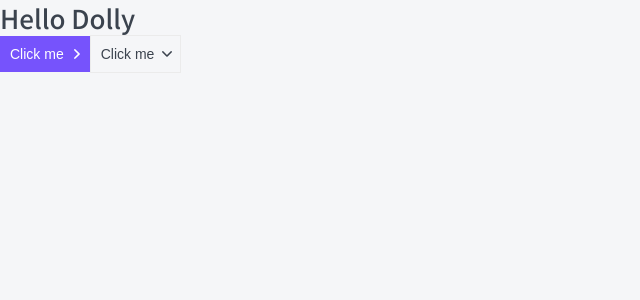
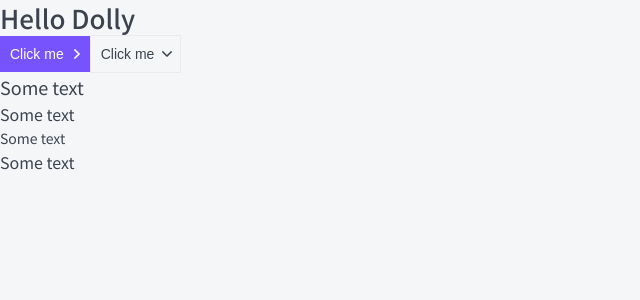
Before and after one commit to vik753/nextjs-course, a Next.js app: page / in a window 1280 px wide. Shown: the top 300 px of the page, without its empty margins (0-640 px from the left). Built offline with nearby package versions, Linux system fonts and the light colour scheme.

Commit message:
made Ptag

```diff
--- /dev/null
+++ b/components/Ptag/Ptag.module.css
@@ -0,0 +1,18 @@
+.p {
+	margin: 0;
+}
+
+.high {
+	font-size: 18px;
+	line-height: 29px;
+}
+
+.medium {
+	font-size: 16px;
+	line-height: 24px;
+}
+
+.small {
+	font-size: 14px;
+	line-height: 24px;
+}
--- /dev/null
+++ b/components/Ptag/Ptag.props.ts
@@ -0,0 +1,6 @@
+import React, {DetailedHTMLProps, HTMLAttributes} from "react";
+
+export interface PtagProps extends DetailedHTMLProps<HTMLAttributes<HTMLParagraphElement>, HTMLParagraphElement> {
+    children: React.ReactNode;
+    size?: 's' | 'm' | 'h'
+}
--- /dev/null
+++ b/components/Ptag/Ptag.tsx
@@ -0,0 +1,13 @@
+import {PtagProps} from "./Ptag.props";
+import cn from "classnames";
+import styles from './Ptag.module.css';
+
+const Ptag = ({children, size = 'm', className, ...props}: PtagProps) => {
+    return <p className={cn(styles.p, className, {
+        [styles.high]: size === 'h',
+        [styles.medium]: size === 'm',
+        [styles.small]: size === 's'
+    })}{...props}>{children}</p>;
+};
+
+export default Ptag;
--- a/components/index.ts
+++ b/components/index.ts
@@ -1,2 +1,3 @@
 export * from "./Htag/Htag";
 export * from "./Button/Button";
+export * from "./Ptag/Ptag";
--- a/pages/index.tsx
+++ b/pages/index.tsx
@@ -1,6 +1,7 @@
 import type {NextPage} from 'next';
 import Htag from "../components/Htag/Htag";
 import Button from "../components/Button/Button";
+import Ptag from "../components/Ptag/Ptag";
 
 const Home: NextPage = () => {
 
@@ -9,6 +10,10 @@ const Home: NextPage = () => {
             <Htag tag="h1">Hello Dolly</Htag>
             <Button appearance="primary" arrow='right'>Click me</Button>
             <Button appearance="ghost" arrow='down'>Click me</Button>
+            <Ptag size='h'>Some text</Ptag>
+            <Ptag size='m'>Some text</Ptag>
+            <Ptag size='s'>Some text</Ptag>
+            <Ptag>Some text</Ptag>
         </>
     );
 };
```
